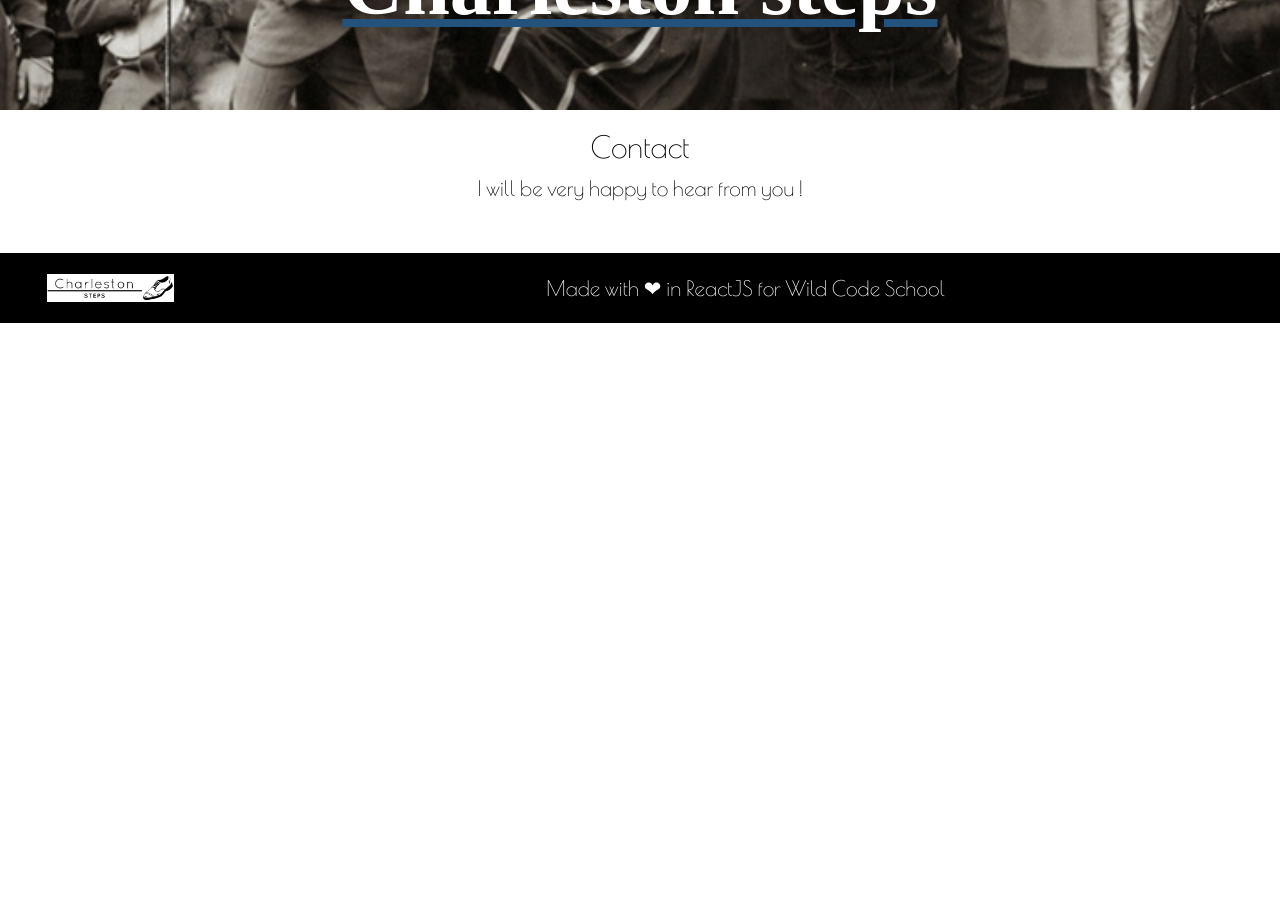
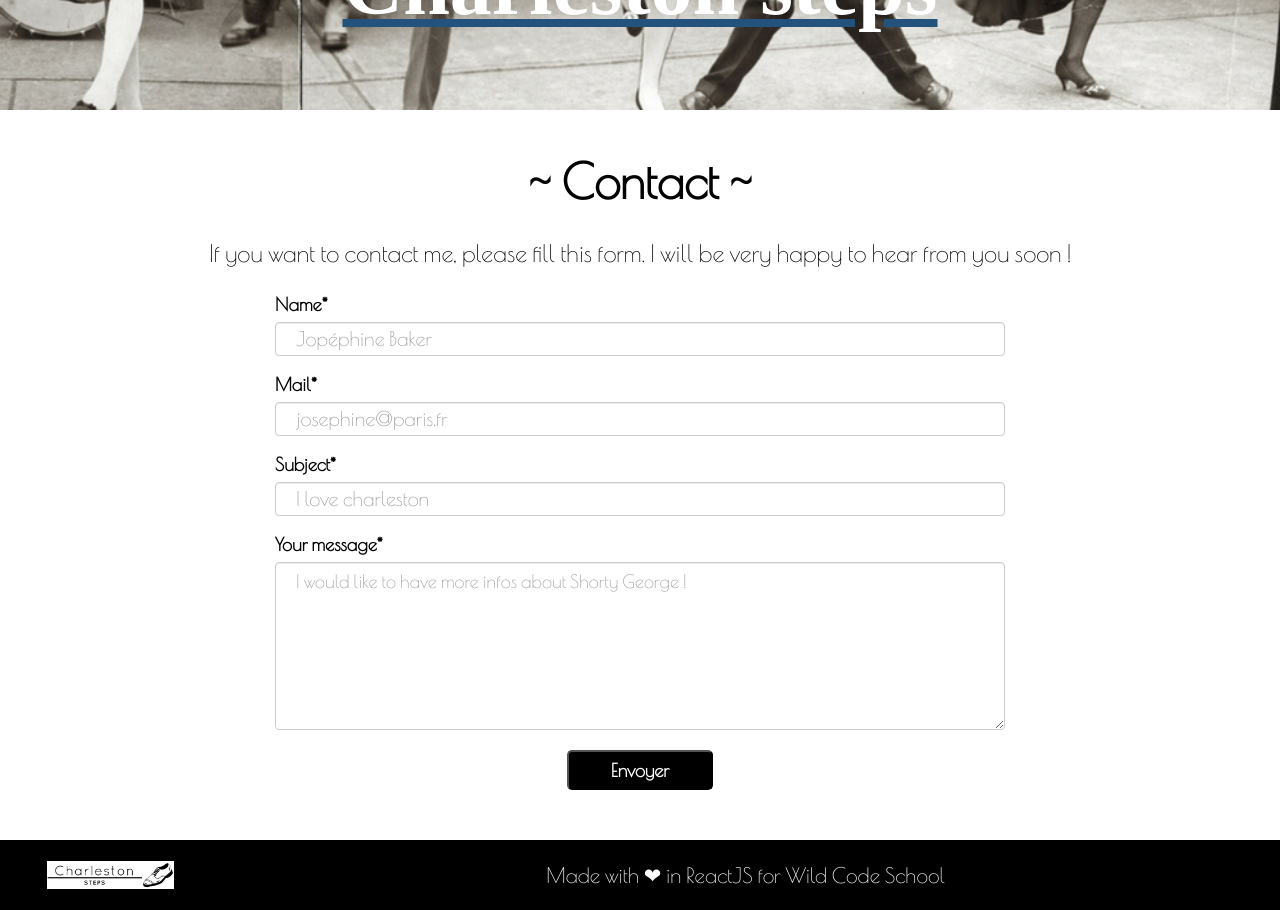
Before and after one commit to ALaureB/Charleston-project, a React (Create React App) app in the folder charleston_react/: page /contact in a window 1280 px wide. Shown: the part 340-1250 px from the top of the page. Before the commit the page ends 800 px from the top, so only its background shows below. Built offline with nearby package versions, Linux system fonts and the light colour scheme; a web font is replaced by a local one.

Commit message:
Contact form

```diff
--- a/charleston_react/package.json
+++ b/charleston_react/package.json
@@ -11,7 +11,8 @@
     "react": "^16.2.0",
     "react-dom": "^16.2.0",
     "react-router-dom": "^4.2.2",
-    "react-scripts": "1.0.17"
+    "react-scripts": "1.0.17",
+    "react-typewriter": "^0.4.1"
   },
   "scripts": {
     "build-css": "node-sass-chokidar --include-path ./src --include-path ./node_modules src/ -o src/",
--- a/charleston_react/src/components/Contact.js
+++ b/charleston_react/src/components/Contact.js
@@ -3,10 +3,31 @@ import React, { Component } from 'react';
 class Contact extends Component {
 	render() {
 		return (
-			<div>
-				<h2>Contact</h2>
-				<p>I will be very happy to hear from you !</p>
+			<div className="container">
+				<h2> ~ Contact ~</h2>
+				<p className="highlight">If you want to contact me, please fill this form. I will be very happy to hear from you soon !</p>
 
+				<form className="col-xs-8 col-xs-offset-2">
+					<div className="form-group">
+						<label for="name" className="pull-left">Name*</label>
+						<input type="text" className="form-control input" id="name" placeholder="Jopéphine Baker" required />
+					</div>
+					<div className="form-group">
+						<label for="mail" className="pull-left">Mail*</label>
+						<input type="email" className="form-control input" id="mail" placeholder="josephine@paris.fr" required />
+					</div>
+					<div className="form-group">
+						<label for="objet" className="pull-left">Subject*</label>
+						<input type="text" className="form-control input" id="objet" placeholder="I love charleston" required/>
+					</div>
+					<div>
+						<label for="message" className="pull-left">Your message*</label><br />
+						<textarea className="form-control" id="message" rows="6" placeholder="I would like to have more infos about Shorty George !" maxlength="400" required></textarea>
+					</div>
+
+					<button type="submit">Envoyer</button>
+
+				</form>
 			</div>
 		);
 	}
--- a/charleston_react/src/components/Home.js
+++ b/charleston_react/src/components/Home.js
@@ -1,5 +1,6 @@
 import React, { Component } from 'react';
 import Axios from 'axios';
+import TypeWriter from 'react-typewriter';
 import CardStep from './CardStep';
 import gif from '../img/giphy-charleston.gif';
 import history from '../img/charleston-history.jpg';
@@ -37,9 +38,9 @@ class Home extends Component {
 		return (
 			<div>
 				<div id="intro">
-					<h2> ~ Embark with us on a magical journey into charleston ~ </h2>
+					<TypeWriter typing={1} fixed={true}><h2> ~ Embark with us on a magical journey into charleston ~ </h2></TypeWriter>
 					<div className="row">
-						<p className="col-xs-8 col-xs-offset-2 text-justify">Charleston, as a dance, was born in the South of the United States
+						<p className="col-xs-8 col-xs-offset-2 text-justify highlight">Charleston, as a dance, was born in the South of the United States
 						at the beginning of the 1900’s. It is based on body weight shifting from one leg to the other and can be danced
 						solo, with a partner or in groups. Charleston inspired most of modern dances... let's discover this swinggy
 						universe !</p>
--- a/charleston_react/src/components/Steps.js
+++ b/charleston_react/src/components/Steps.js
@@ -39,6 +39,7 @@ class Steps extends Component {
 	render() {
 		return (
 			<div>
+				<h2> ~ Steps ~</h2>
 
 				{this.state.items.map(item => <Step id={item.id} name={item.name} description={item.description} image={item.image} video={item.video} updatingData={this.handleDemand.bind(this)} />)}
 				<CreateStep updatingData={this.handleDemand.bind(this)}/>
--- a/charleston_react/src/stylesheets/App.css
+++ b/charleston_react/src/stylesheets/App.css
@@ -83,16 +83,10 @@ footer {
       color: white;
       text-decoration: none; }
 
-#intro {
-  margin: 20px 0; }
-  #intro h2 {
-    font-size: 3.4em;
-    margin: 30px 0;
-    font-weight: bold; }
-  #intro p {
-    font-size: 1.7em; }
-  #intro #gif {
-    margin-top: 20px; }
+h2 {
+  font-size: 3.4em;
+  margin: 30px 0;
+  font-weight: bold; }
 
 h3 {
   margin-top: 50px;
@@ -103,6 +97,14 @@ h3 {
 h4 {
   font-size: 2em;
   font-weight: bold; }
+
+.highlight {
+  font-size: 1.7em; }
+
+#intro {
+  margin: 20px 0; }
+  #intro #gif {
+    margin-top: 20px; }
 
 p {
   font-size: 1.5em;
@@ -137,3 +139,34 @@ p {
 
 .step p {
   text-align: center; }
+
+form {
+  padding-top: 20px; }
+  form label {
+    font-size: 1.3em; }
+  form .form-control .input {
+    height: 180px; }
+  form .form-control {
+    padding: 5px 20px;
+    font-size: 1.3em;
+    color: black; }
+  form input, form input::-webkit-input-placeholder {
+    font-size: 20px;
+    line-height: 3; }
+  form button {
+    background-color: black;
+    color: white;
+    font-weight: bold;
+    font-size: 1.3em;
+    border-radius: 5px;
+    width: 20%;
+    padding: 5px;
+    margin-top: 20px;
+    transition: opacity 0.4s linear; }
+    form button:hover {
+      opacity: 0.8;
+      transition: opacity 0.4s linear; }
+
+.form-control:focus {
+  border-color: black;
+  box-shadow: 0; }
--- a/charleston_react/src/stylesheets/partials/_contact.scss
+++ b/charleston_react/src/stylesheets/partials/_contact.scss
@@ -0,0 +1,45 @@
+form {
+	padding-top: 20px;
+
+	label {
+		font-size : 1.3em;
+  	}
+
+	.form-control .input {
+		height: 180px;
+	}
+
+	.form-control {
+		padding: 5px 20px;
+		font-size: 1.3em;
+		color: black;
+	}
+
+	input, input::-webkit-input-placeholder {
+		font-size: 20px;
+		line-height: 3;
+	}
+
+	button {
+		background-color: black;
+		color: white;
+		font-weight: bold;
+		font-size: 1.3em;
+		border-radius: 5px;
+		width : 20%;
+		padding: 5px;
+		margin-top: 20px;
+		transition:opacity 0.4s linear;
+		&:hover {
+			opacity: 0.8;
+			transition:opacity 0.4s linear;
+		}
+	}
+
+}
+
+
+.form-control:focus {
+	border-color: black;
+	box-shadow: 0;
+}
--- a/charleston_react/src/stylesheets/partials/_general.scss
+++ b/charleston_react/src/stylesheets/partials/_general.scss
@@ -105,3 +105,25 @@ footer {
 		}
 	}
 }
+
+h2 {
+	font-size: 3.4em;
+	margin : 30px 0;
+	font-weight: bold;
+}
+
+h3 {
+	margin-top:50px;
+	margin-bottom: 30px;
+	font-weight: bold;
+	font-size:2.8em;
+}
+
+h4 {
+	font-size:2em;
+	font-weight: bold;
+}
+
+.highlight {
+	font-size: 1.7em;
+}
```
Also changed, not shown: charleston_react/src/stylesheets/partials/_home.scss (+0 -22 lines), charleston_react/src/App.js (line endings or trailing spaces), 1 other file (tests, documents, lock files or other folders).
